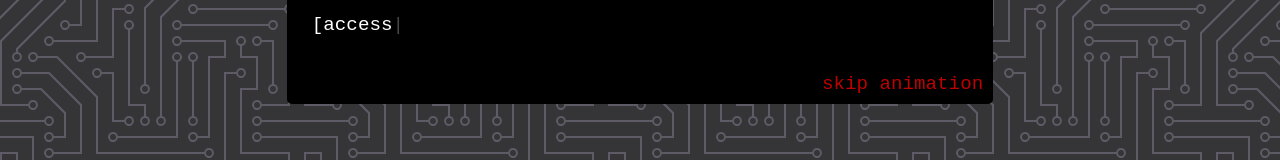
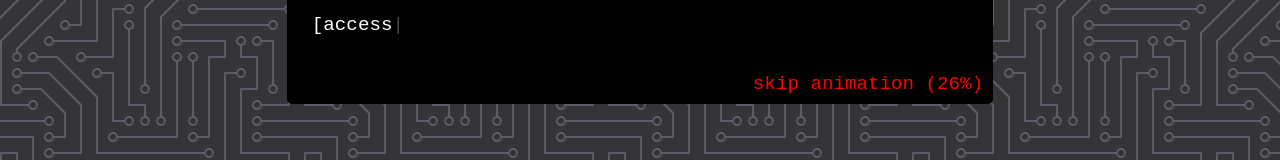
Before and after one commit to jmss-programming-club/jmss-programming-club.github.io, a plain HTML site: page index.html in a window 1280 px wide. Shown: the part 408-568 px from the top of the page. Drawn offline with nearby package versions, Linux system fonts and the light colour scheme.

Commit message:
Show animation progress percentage

```diff
--- a/index.html
+++ b/index.html
@@ -108,8 +108,8 @@ function typeIt(ele) {
                 ele.innerText += ogtext[cursor];
                 cursor++;
 
-                // Fade out based on how much text has been inserted
-                document.getElementById("ani-stop-btn").style.opacity = (1-(ele.innerText.length/ogtext.length));
+                // Show animation progress percentage
+                document.getElementById("ani-stop-btn").innerText = `skip animation (${ Math.ceil((ele.innerText.length/ogtext.length)*100) }%)`;
 
             } else {
 
```
